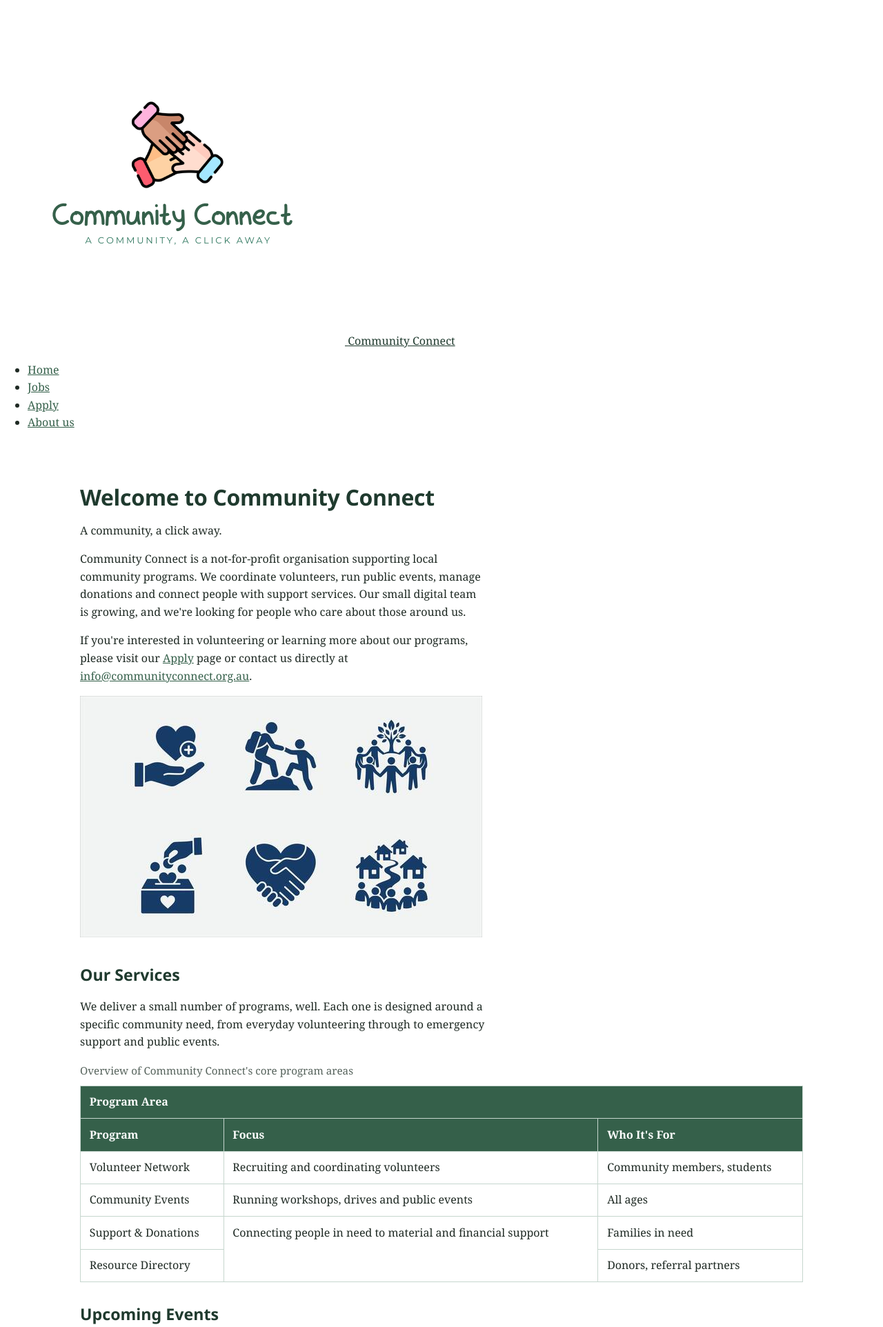
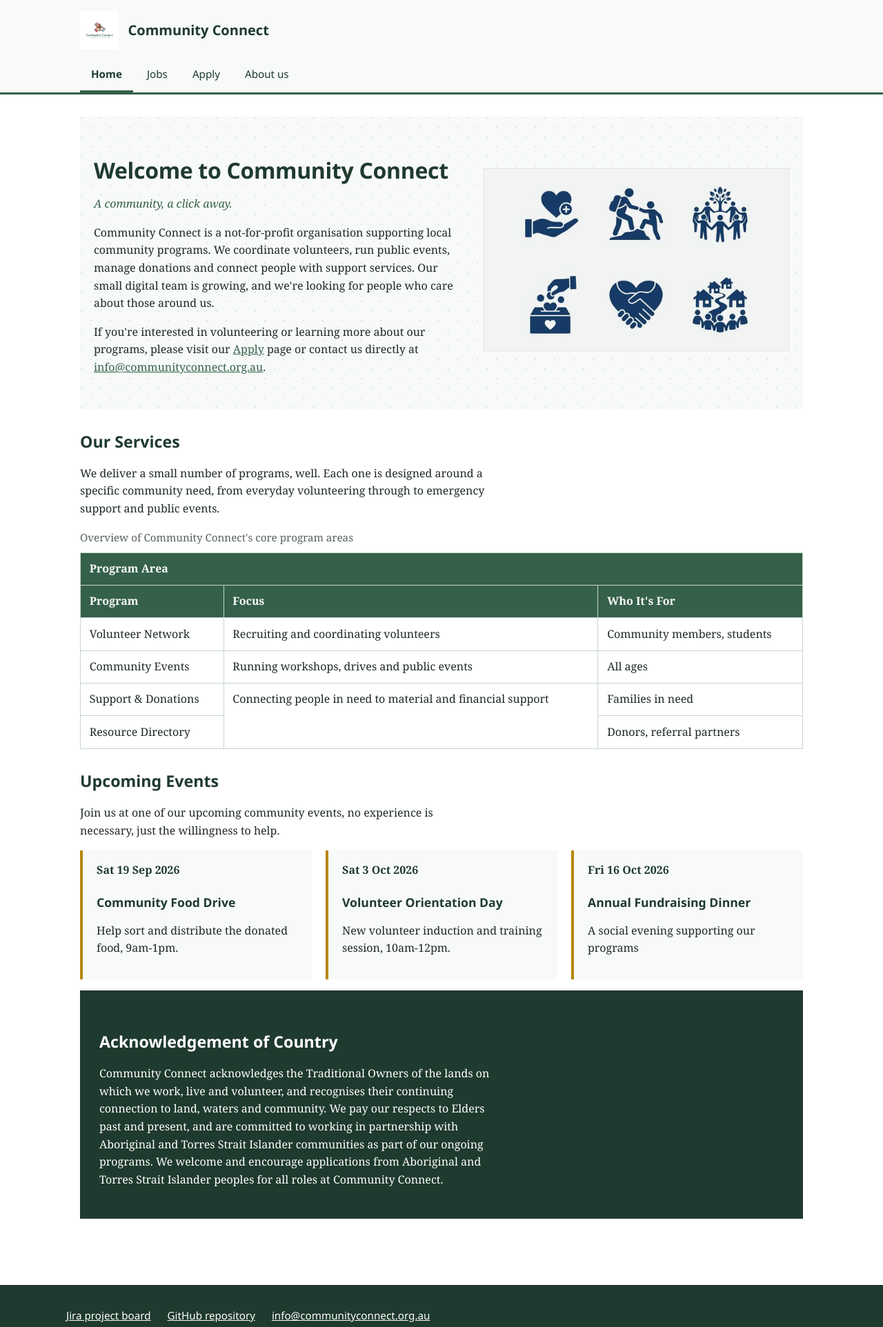
Before and after one commit to thehonouredgooner/G03-Community-and-Social-Services-Organisation, a PHP site: page /index.html in a window 1280 px wide. Shown: the top 1924 px of the page at 69% size. Run offline with PHP 8.4, Linux system fonts and the light colour scheme.

Commit message:
Restore navigation and footer sections after accidental deletion, add background graphic to home page

```diff
--- a/styles.css
+++ b/styles.css
@@ -113,9 +113,161 @@ input:focus,
 select:focus,
 textarea:focus {
     outline: 3px solid #B8860B;
-background-image:
-    radial-gradient(circle at 2px 2px, #DCE7E1 1.5px, transparent 0),
-    radial-gradient(circle at 2px 2px, #E8E2D2 1.5px, transparent 0);
+    outline-offset: 2px;
+}
+
+@media screen and (max-width: 700px) {
+    h1 { font-size: 1.6rem; }
+    h2 { font-size: 1.25rem; }
+
+    main {
+        padding: 1.5rem 1rem 2.5rem;
+    }
+}
+/* ----------------------------------------------------------
+   2. NAVIGATION                             (owner: Hoang Nam Nguyen)
+   ---------------------------------------------------------- */
+ .site-header {
+    border-bottom: 3px solid #35604A;
+    background-color: #F7FAF8;
+}
+
+.brand {
+    display: flex;
+    align-items: center;
+    gap: 0.85rem;
+    max-width: 68rem;
+    margin: 0 auto;
+    padding: 1rem 1.25rem 0.75rem;
+    text-decoration: none;
+}
+
+/* Height only, so the logo keeps its own proportions */
+.brand img {
+    height: 56px;
+    width: auto;
+}
+
+.brand-name {
+    font-family: "Segoe UI", Tahoma, Verdana, sans-serif;
+    font-size: 1.25rem;
+    font-weight: 600;
+    color: #1F3A2E;
+}
+
+.site-nav {
+    max-width: 68rem;
+    margin: 0 auto;
+    padding: 0 1.25rem;
+}
+
+.site-nav ul {
+    display: flex;
+    flex-wrap: wrap;
+    gap: 0.25rem;
+    list-style: none;
+    margin: 0;
+    padding: 0;
+}
+
+.site-nav a {
+    display: block;
+    padding: 0.7rem 1rem;
+    font-family: "Segoe UI", Tahoma, Verdana, sans-serif;
+    font-size: 0.95rem;
+    text-decoration: none;
+    color: #1F3A2E;
+    border-bottom: 3px solid transparent;
+}
+
+.site-nav a:hover,
+.site-nav a:focus {
+    background-color: #EDF2EF;
+    border-bottom-color: #C6D6CE;
+}
+
+/* Marks the page the visitor is currently on */
+.site-nav a[aria-current="page"] {
+    font-weight: 600;
+    border-bottom-color: #35604A;
+}
+
+/* Nav stacks vertically on a phone */
+@media screen and (max-width: 700px) {
+    .brand {
+        padding: 0.85rem 1rem 0.6rem;
+    }
+
+    .site-nav ul {
+        flex-direction: column;
+        gap: 0;
+    }
+
+    .site-nav a {
+        border-bottom: 1px solid #C6D6CE;
+    }
+}
+
+/* ----------------------------------------------------------
+   3. FOOTER                                 (owner: Hoang Nam Nguyen)
+   ---------------------------------------------------------- */
+ .site-footer {
+    margin-top: 3rem;
+    padding: 2rem 1.25rem;
+    background-color: #1F3A2E;
+    color: #FFFFFF;
+}
+
+.site-footer a {
+    color: #FFFFFF;
+}
+
+.footer-links {
+    display: flex;
+    flex-wrap: wrap;
+    gap: 1.5rem;
+    list-style: none;
+    max-width: 68rem;
+    margin: 0 auto 1rem;
+    padding: 0;
+    font-family: "Segoe UI", Tahoma, Verdana, sans-serif;
+    font-size: 0.95rem;
+}
+
+.copyright {
+    max-width: 68rem;
+    margin: 0 auto;
+    font-size: 0.85rem;
+    color: #D6E2DA;
+}
+
+@media screen and (max-width: 700px) {
+    .footer-links {
+        flex-direction: column;
+        gap: 0.5rem;
+    }
+}
+
+/* ----------------------------------------------------------
+   4. HOME PAGE - index.html                 (owner: Vihaan Nambi)
+   ---------------------------------------------------------- */
+ .page-home .prom {
+    display: grid;
+    grid-template-columns: 1.1fr 0.9fr;
+    gap: 1.5rem;
+    align-items: center;
+    padding: 2rem 1.25rem;
+    margin-bottom: 1rem;
+    background-size: 28px 28px;
+    background-position: 0 0, 14px 14px;
+    background-color: #F7FAF8;
+    background-image:
+        radial-gradient(circle at 2px 2px, #DCE7E1 1.5px, transparent 0),
+        radial-gradient(circle at 2px 2px, #E8E2D2 1.5px, transparent 0);
+}
+
+.page-home .promContent .slogan {
+    font-style: italic;
     color: #35604A;
 }
 
```
